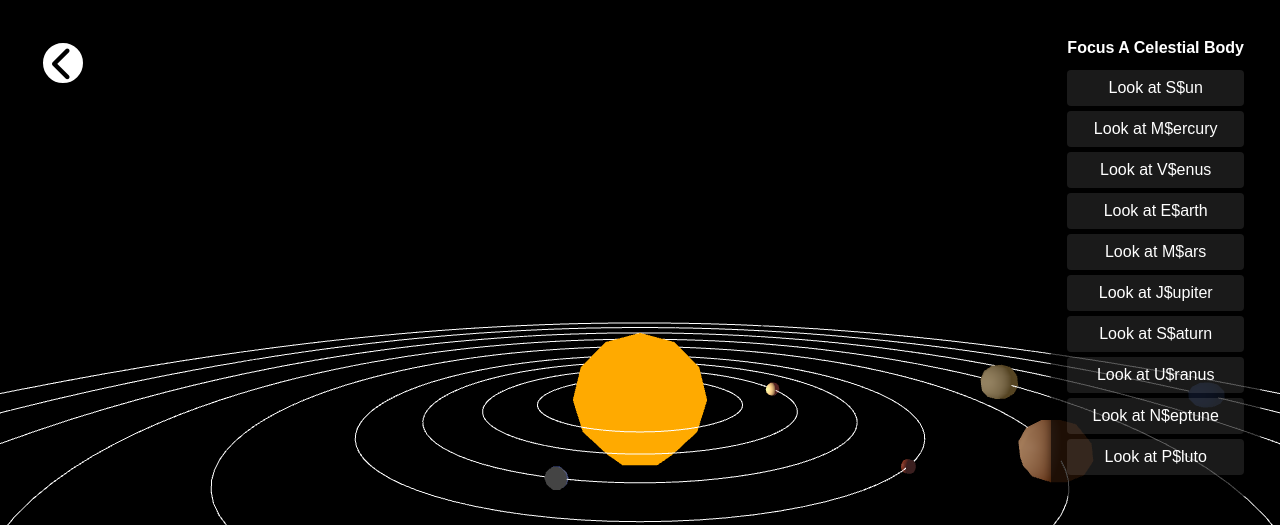
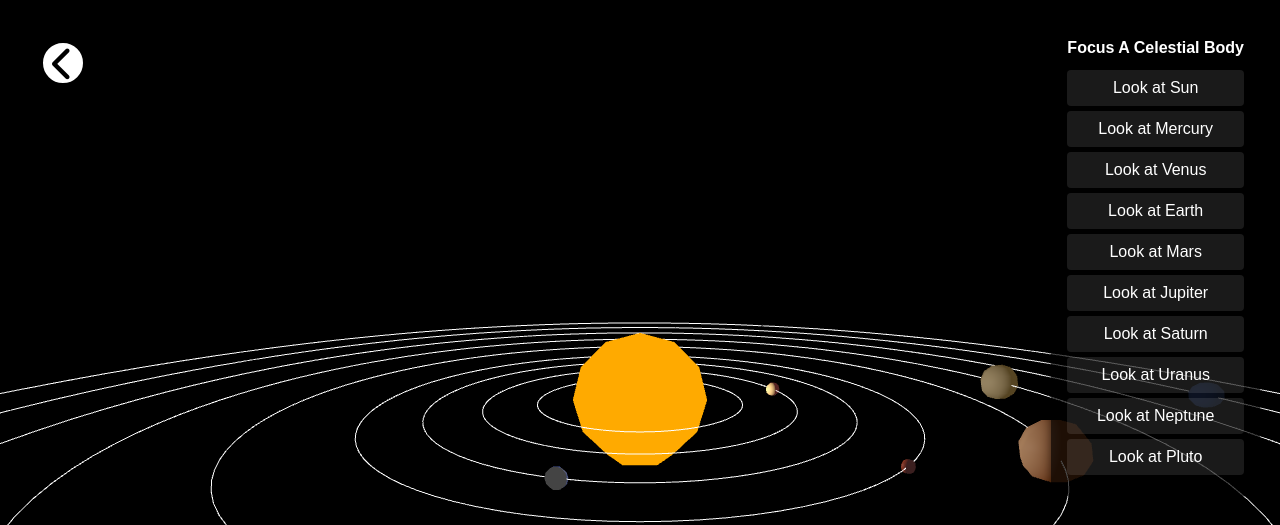
Before and after one commit to leoncantillo/learning_threejs, a React (Vite) app: page /practice_3 in a window 1280 px wide. Shown: the top 525 px of the page. Built offline with nearby package versions, Linux system fonts and the light colour scheme.

Commit message:
[UPDATE] Pause the revolution of the planets while one of them is in focus.

```diff
--- a/src/components/FocusPlanetBtn.jsx
+++ b/src/components/FocusPlanetBtn.jsx
@@ -1,6 +1,6 @@
 import '../styles/FocusPlanetBtn.scss';
 
-const FocusPlanetBtn = ({ focusOnPlanet, focusedPlanet }) => {
+const FocusPlanetBtn = ({ focusOnPlanet, focusedPlanet, stopFocus }) => {
     const planets = ['sun', 'mercury', 'venus', 'earth', 'mars', 'jupiter', 'saturn', 'uranus', 'neptune', 'pluto'];
 
     return (
@@ -10,10 +10,14 @@ const FocusPlanetBtn = ({ focusOnPlanet, focusedPlanet }) => {
                 {planets.map(planet => (
                     <li
                         key={planet}
-                        onClick={() => focusOnPlanet(planet)}
+                        onClick={() => {
+                            focusedPlanet === planet ? stopFocus() : focusOnPlanet(planet);}
+                        }
                         className={focusedPlanet === planet ? 'focused' : ''}
                     >
-                            Look at {planet[0].toUpperCase()}${planet.slice(1)}
+                        {focusedPlanet === planet
+                            ? `Stop Focusing`
+                            : `Look at ${planet[0].toUpperCase()}${planet.slice(1)}`}
                     </li>
                 ))}
             </ul>
--- a/src/page/Practice_3.jsx
+++ b/src/page/Practice_3.jsx
@@ -16,7 +16,11 @@ const Practice_3 = () => {
     const orbitControlsRef = useRef(null);
     const [isReady, setIsReady] = useState(false);
     const cameraTransition = useRef(null);
-    const clock = new THREE.Clock();
+    const [focusedPlanet, setFocusedPlanet] = useState(null);
+    const pauseRevolutionRef = useRef(false);
+    const pauseStartTime = useRef(null);
+    const pauseOffset = useRef(0);
+    const clock = useRef(new THREE.Clock());
 
     useEffect(() => {
         planetaryData.current = dataScale == 'big' && planetaryDataBig ||
@@ -232,13 +236,14 @@ const Practice_3 = () => {
 
                 if (t >= 1) {
                     cameraTransition.current = null;
+                    orbitControlsRef.current.enabled = true;
                 }
             }
 
             // Planet's Revolution Animation
-            const elapsedTime = clock.getElapsedTime();
+            const elapsedTime = clock.current.getElapsedTime() - pauseOffset.current;
+            if (!pauseRevolutionRef.current) {
                 objects.forEach(object => {
-                // object.rotation.y += 0.01;
                     const data = planetaryData.current[object.name];
                     if (data && data.orbitalPeriod > 0) {
                         const angle = data.initialAngle + elapsedTime * (1 / data.orbitalPeriod) * Math.PI * 2;
@@ -249,6 +254,7 @@ const Practice_3 = () => {
                         );
                     }
                 });
+            }
             renderer.render(scene, camera);
         }
         renderer.setAnimationLoop(animation);
@@ -264,11 +270,22 @@ const Practice_3 = () => {
     }, [dataScale]);
 
     const focusOnPlanet = (planetName) => {
-        const mesh = planetRefs.current[planetName];
-        if (!mesh) { console.error('No mesh:', planetName); return; }
+        setFocusedPlanet(planetName);
+    };
+
+    const stopFocus = () => setFocusedPlanet(null);
+
+
+    useEffect(() => {
+        const controls = orbitControlsRef.current;
+        if (!controls) return;
+
+        if (focusedPlanet) {
+            const mesh = planetRefs.current[focusedPlanet];
+            if (!mesh) { console.warn('No mesh:', focusedPlanet); return; }
 
             const sunMesh = planetRefs.current['sun'];
-        if (!sunMesh) { console.error('No mesh: sun'); return; }
+            if (!sunMesh) { console.warn('No mesh: sun'); return; }
 
             const planetPos = new THREE.Vector3();
             mesh.getWorldPosition(planetPos);
@@ -278,7 +295,7 @@ const Practice_3 = () => {
 
             const directionToSun = new THREE.Vector3().subVectors(sunPos, planetPos).normalize();
 
-        const radius = planetaryData.current[planetName]?.radius || 1;
+            const radius = planetaryData.current[focusedPlanet]?.radius || 1;
             const distanceBehind = radius * 5;
             const verticalOffset = radius * 2;
 
@@ -287,7 +304,6 @@ const Practice_3 = () => {
                 .add(new THREE.Vector3(0, verticalOffset, 0)); // top left
 
             const cam = cameraRef.current;
-        // cam.rotation.y = Math.PI;
             const ctrl = orbitControlsRef.current;
 
             cameraTransition.current = {
@@ -300,7 +316,17 @@ const Practice_3 = () => {
                 targetPos,
                 targetLook: planetPos
             };
-    };
+
+            orbitControlsRef.current.enabled = false;
+            orbitControlsRef.current.enablePan = false;
+            pauseRevolutionRef.current = true;
+            pauseStartTime.current = clock.current.getElapsedTime();
+        } else {
+            pauseOffset.current = clock.current.getElapsedTime() - pauseStartTime.current;
+            pauseRevolutionRef.current = false;
+            orbitControlsRef.current.enablePan = true;
+        }
+    }, [focusedPlanet]);
 
     function createOrbit(radius, segments = 100, color = 0xffffff) {
         const curve = new THREE.EllipseCurve(
@@ -357,7 +383,11 @@ const Practice_3 = () => {
     return (
         <>
             <canvas ref={canvasRef} />
-            {isReady && <FocusPlanetBtn focusOnPlanet={focusOnPlanet} />}
+            {isReady && <FocusPlanetBtn
+                focusOnPlanet={focusOnPlanet}
+                focusedPlanet={focusedPlanet}
+                stopFocus={stopFocus}
+            />}
             {isReady && <SwitchDataSizeBtn setDataScale={setDataScale} />}
         </>
     );
```
Lines whose indentation alone changed are shown as unchanged.
